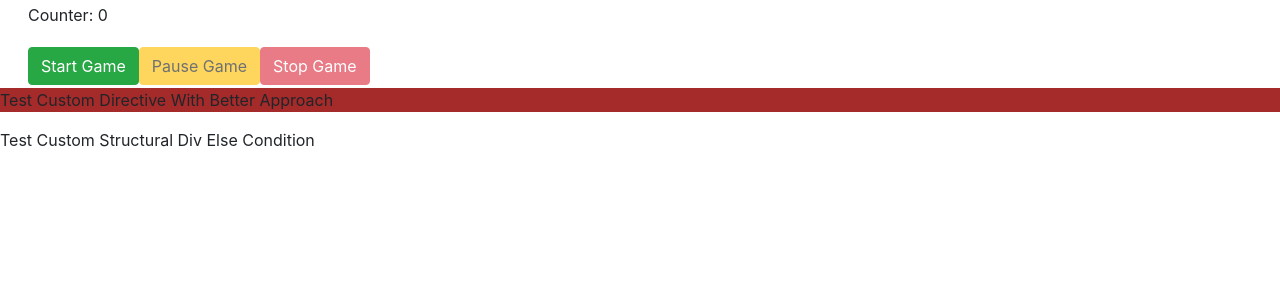
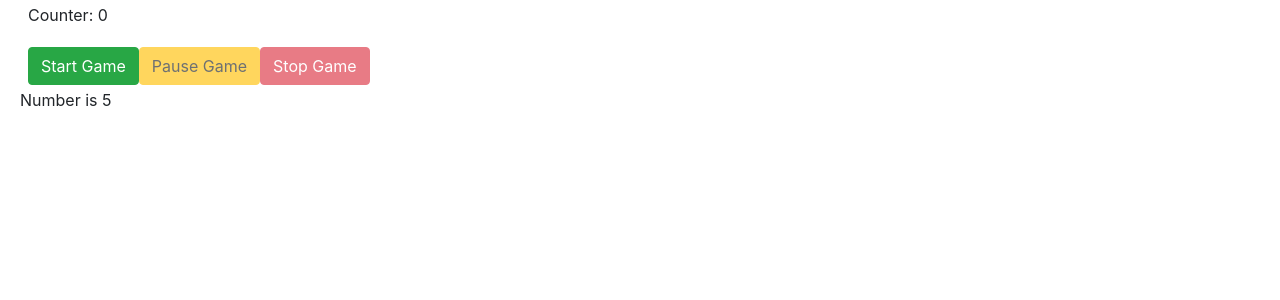
Before and after one commit to 7amitdas/angular-practice, an Angular app in the folder my-first-app/: page / in a window 1280 px wide. Shown: the top 300 px of the page. Built offline with nearby package versions, Linux system fonts and the light colour scheme.

Commit message:
ngSwitch Example Added

```diff
--- a/my-first-app/src/app/app.component.html
+++ b/my-first-app/src/app/app.component.html
@@ -41,7 +41,16 @@
 
 <!-- Custom Directive Start -->
 <!-- <p appBasicDir>Test Custom Directive</p> -->
-<p appAdvancedDir [defaultColor]="'brown'" highlightColor="red">Test Custom Directive With Better Approach</p>
+<!-- <p appAdvancedDir [defaultColor]="'brown'" highlightColor="red">Test Custom Directive With Better Approach</p>
 <p *ngIf="showCustomStrucDir">Test Custom Structural Div If Condition</p>
-<p *appUnless="showCustomStrucDir">Test Custom Structural Div Else Condition</p>
+<p *appUnless="showCustomStrucDir">Test Custom Structural Div Else Condition</p> -->
 <!-- Custom Directive End -->
+
+<!-- Ng Switch Directive Start -->
+<div [ngSwitch]="cusValue">
+  <p *ngSwitchCase="5">Number is 5</p>
+  <p *ngSwitchCase="10">Number is 10</p>
+  <p *ngSwitchCase="15">Number is 15</p>
+  <p *ngSwitchDefault>Default Number is 20</p>
+</div>
+<!-- Ng Switch Directive End -->
--- a/my-first-app/src/app/app.component.ts
+++ b/my-first-app/src/app/app.component.ts
@@ -7,6 +7,9 @@ import { Component } from '@angular/core';
 })
 export class AppComponent {
   showCustomStrucDir: boolean = false;
+
+  // Test Ng Switch
+  cusValue:number = 5;
 
   serverElements = [
     { type: 'server', name: 'Test Server', content: 'Just a Test!' },
```
